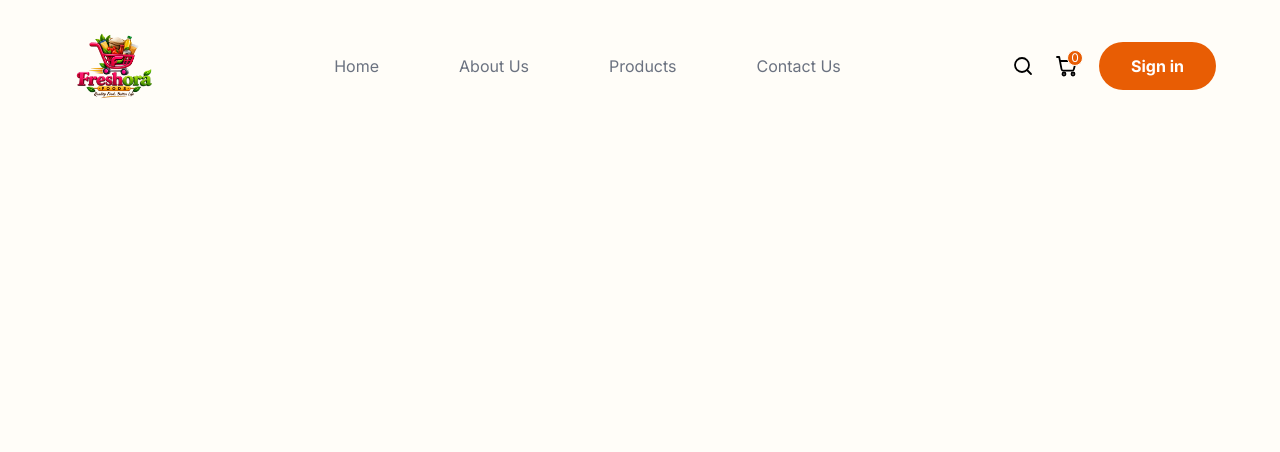
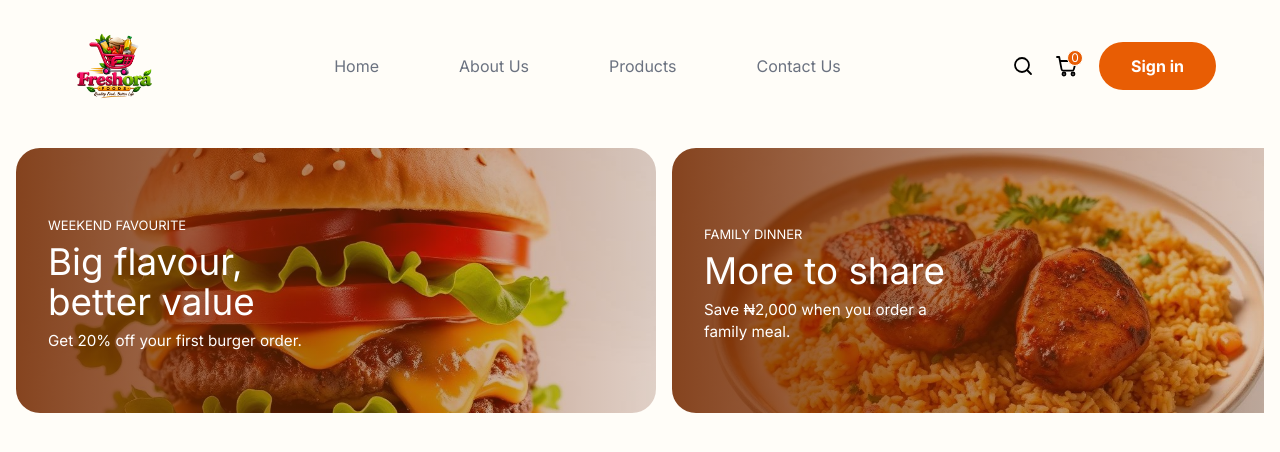
Before and after one commit to Treasure123-school/Ecommerce-mern-project, a React (Vite) app in the folder frontend/: page / in a window 1280 px wide. Shown: the top 452 px of the page. Built offline with nearby package versions, Linux system fonts and the light colour scheme.

Commit message:
Add PromoBanner styles and render it on Home

```diff
--- a/frontend/src/components/PromoBanner/PromoBanner.jsx
+++ b/frontend/src/components/PromoBanner/PromoBanner.jsx
@@ -0,0 +1,28 @@
+import { promotions } from "@/constants";
+import "./styles/PromoBanner.css";
+
+const PromoBanner = () => {
+  return (
+    <section className="promo-section">
+      <div className="max-container promo-scroller">
+        {promotions.map((promotion) => (
+          <div className="promo-card" key={promotion.title}>
+            <img
+              src={promotion.image}
+              alt={promotion.alt}
+            />
+
+            <div className="promo-card__content">
+              <div className="promo-card__shade" />
+              <p className="promo-card__eyebrow">{promotion.eyebrow}</p>
+              <h2>{promotion.title}</h2>
+              <p>{promotion.description}</p>
+            </div>
+          </div>
+        ))}
+      </div>
+    </section>
+  )
+}
+
+export default PromoBanner
--- /dev/null
+++ b/frontend/src/components/PromoBanner/styles/PromoBanner.css
@@ -0,0 +1,83 @@
+.promo-section {
+  width: min(100% - 2rem, 1280px );
+  margin: 1rem auto 4rem;
+}
+
+.promo-scroller {
+  display: flex;
+  gap: 1rem;
+  overflow-x: auto;
+  scroll-snap-type: x mandatory;
+  scrollbar-width: thin;
+  scrollbar-color: var(--color-text-light) transparent;
+}
+
+.promo-scroller::-webkit-scrollbar {
+  height: 5px;
+}
+
+.promo-scroller::-webkit-scrollbar-track {
+  background: transparent;
+}
+
+.promo-scroller::-webkit-scrollbar-thumb {
+  background: var(--color-text-light);
+}
+
+.promo-card {
+  position: relative;
+  isolation: isolate;
+  flex: 0 0 min(78vw, 640px);
+  min-height: 265px;
+  overflow: hidden;
+  border-radius: 1.5rem;
+  color: white;
+  scroll-snap-align: start;
+}
+
+.promo-card img {
+  position: absolute;
+  inset: 0;
+  width: 100%;
+  height: 100%;
+  object-fit: cover;
+  z-index: -2;
+}
+
+.promo-card__shade {
+  position: absolute;
+  inset: 0;
+  z-index: -1;
+  background: linear-gradient(90deg,
+  rgb(117 42 0 / 0.88),
+  rgb(117 42 0 / 0.22));
+}
+
+.promo-card__content {
+  display: flex;
+  flex-direction: column;
+  width: min(75%, 330px);
+  height: 100%;
+  justify-content: center;
+  padding: 2rem;
+}
+
+.promo-card__eyebrow {
+  font-size: 0.81rem;
+  color: var(--color-accent-light);
+  text-transform: uppercase;
+  line-height: 2.59;
+}
+
+.promo-card h2 {
+  font-size: clamp(1.35rem, 3vw, 2.3rem);
+  font-family: var(--font-heading);
+  line-height: 1.08;
+}
+
+
+.promo-card__content > p:not(.promo-card__eyebrow) {
+  font-size: 0.95rem;
+  line-height: 1.45;
+  margin-top: 0.54rem;
+}
--- a/frontend/src/index.css
+++ b/frontend/src/index.css
@@ -86,6 +86,7 @@
   width: 100%;
   max-width: 1440px;
   margin-inline: auto;
+  padding-inline: 1rem;
 }
 
 @utility input {
--- a/frontend/src/pages/Home/Home.jsx
+++ b/frontend/src/pages/Home/Home.jsx
@@ -1,9 +1,11 @@
 import Header from "@/components/Header/Header";
+import PromoBanner from "@/components/PromoBanner/PromoBanner";
 
 const Home = () => {
   return (
     <div>
       <Header />
+      <PromoBanner />
     </div>
   )
 }
```
